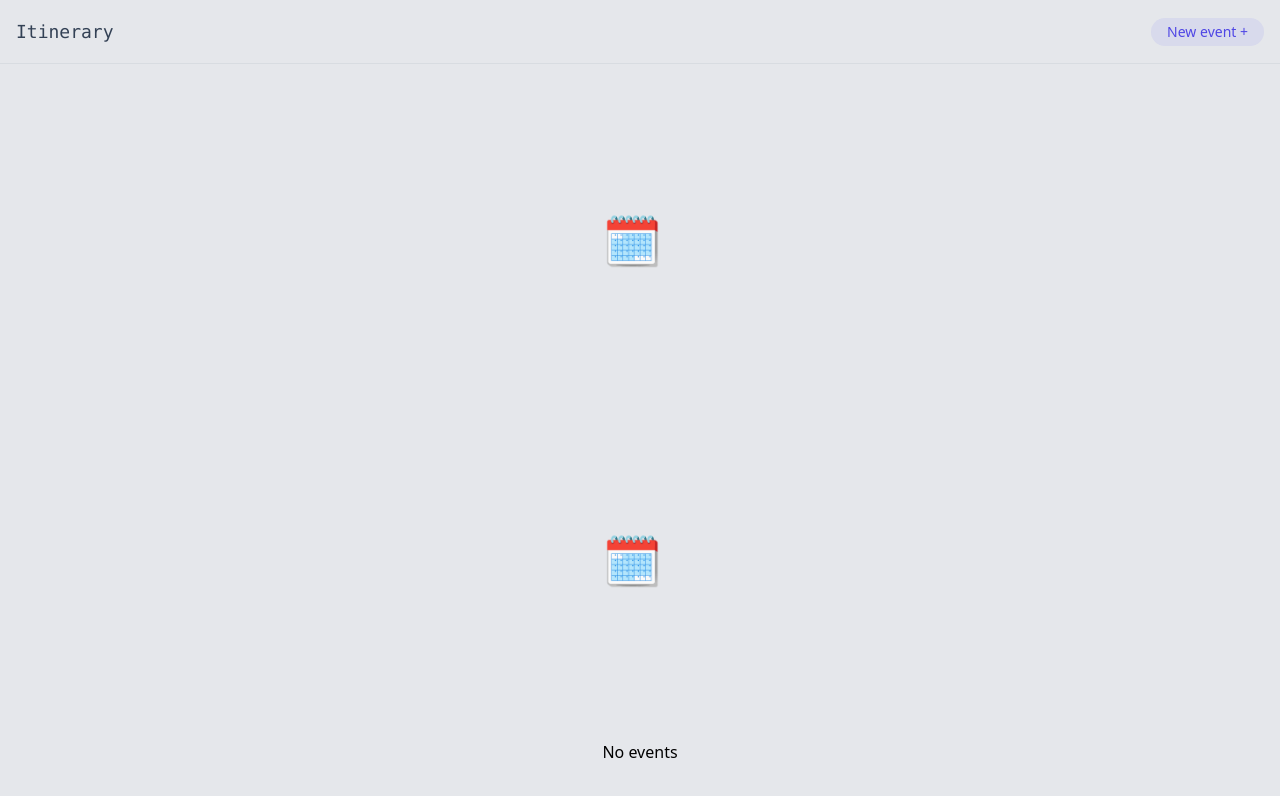
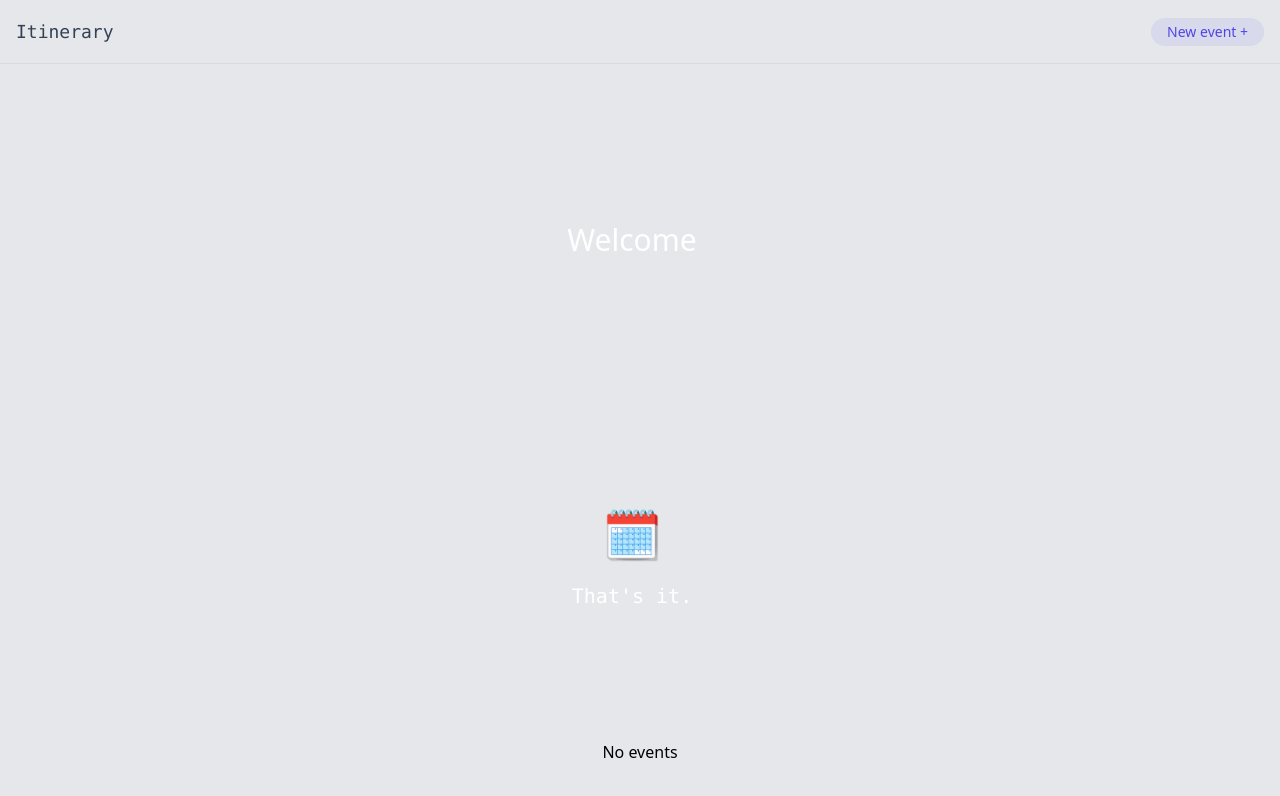
Before and after one commit to Hladikes/itinerary, a Svelte app: page / in a window 1280 px wide. Shown: the top 796 px of the page. Built offline with nearby package versions, Linux system fonts and the light colour scheme.

Commit message:
scroll experiment n

```diff
--- a/src/components/events/List.svelte
+++ b/src/components/events/List.svelte
@@ -44,7 +44,7 @@
 </script>
 
 <div style="height: 40vh;" class="flex items-center justify-center">
-  <span class="text-5xl">🗓️</span>
+  <span class="text-3xl text-white">Welcome</span>
 </div>
 
 <div class="grid grid-cols-[42px_auto] overflow-x-hidden">
@@ -103,6 +103,7 @@
   {/if}
 </div>
 
-<div style="height: 40vh;" class="flex items-center justify-center">
+<div style="height: 40vh;" class="flex items-center justify-center flex-col space-y-6">
   <span class="text-5xl">🗓️</span>
+  <span class="text-white font-mono text-xl">That's it.</span>
 </div>
--- a/src/plugins/fun/index.ts
+++ b/src/plugins/fun/index.ts
@@ -5,7 +5,8 @@ export function move(block) {
     const offset = Math.abs(fullOffset - 0.5)
 
     if (offset >= 0 && offset <= 1) {
-      block.style.opacity = 1 - offset
+      // block.style.transform = `translateX(${-(d * spacing + d) + d + d}px)`
+      block.style.opacity = 1 - (offset * 2)
     }
   }
 
```
